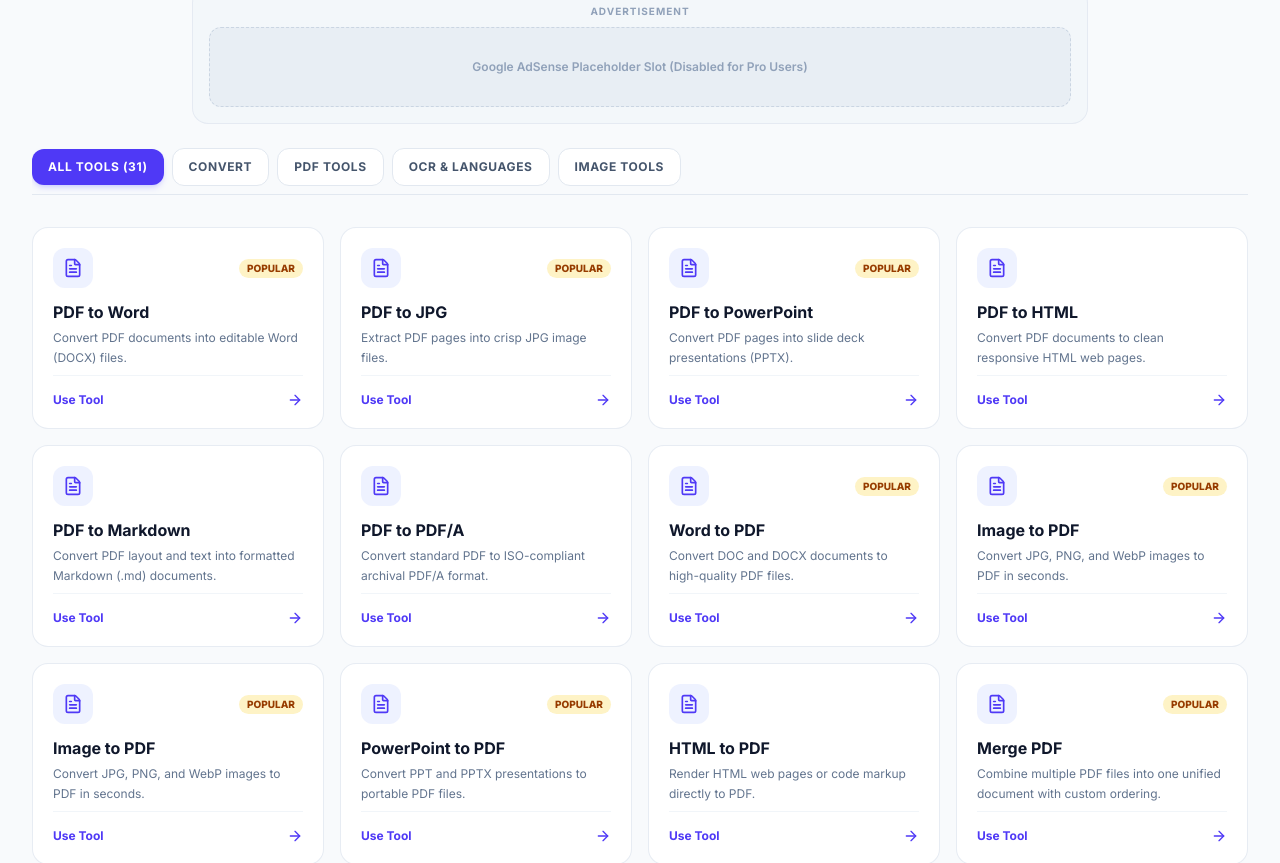
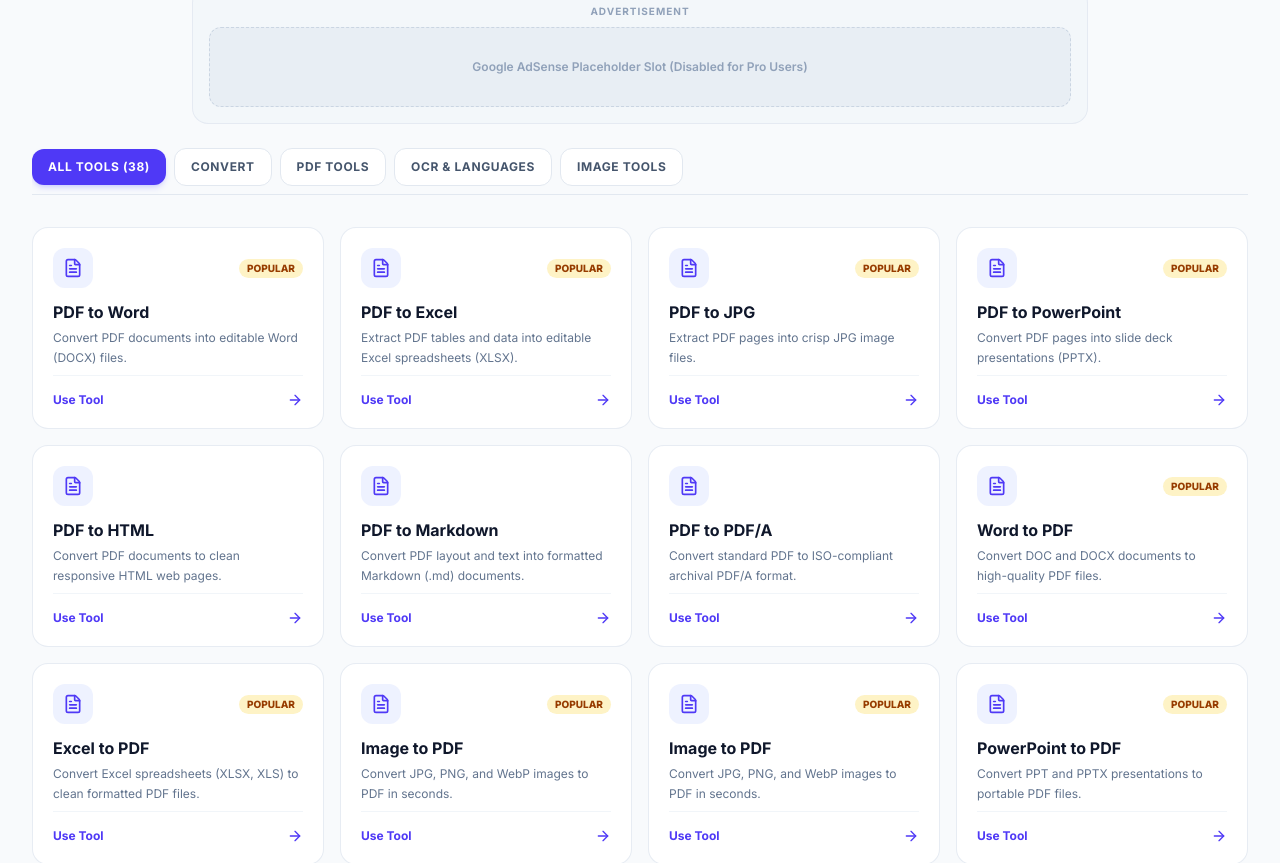
Before and after one commit to subiff270-cmd/Docflow, a Next.js app in the folder frontend/: page / in a window 1280 px wide. Shown: the part 801-1664 px from the top of the page. Built offline with nearby package versions, Linux system fonts and the light colour scheme; no server answers.

Commit message:
feat: upgrade PDF to Excel, Excel to PDF, and comprehensive document conversion engines with full tool registry

```diff
--- a/frontend/src/components/Navbar.tsx
+++ b/frontend/src/components/Navbar.tsx
@@ -92,13 +92,19 @@
               {activeDropdown === "convert" && (
                 <div className="absolute top-full left-0 w-64 bg-white/95 backdrop-blur-xl rounded-2xl shadow-2xl shadow-indigo-500/5 border border-indigo-100/50 p-3 space-y-1 z-50 animate-in fade-in">
                   <div className="text-[10px] font-bold text-slate-400 uppercase tracking-wider px-3 py-1">CONVERT TO PDF</div>
-                  <Link href="/word-to-pdf" className="block px-3 py-2 text-xs font-semibold text-slate-700 hover:bg-indigo-50 hover:text-indigo-600 rounded-lg">Word to PDF</Link>
-                  <Link href="/jpg-to-pdf" className="block px-3 py-2 text-xs font-semibold text-slate-700 hover:bg-indigo-50 hover:text-indigo-600 rounded-lg">Image to PDF</Link>
-                  <Link href="/ppt-to-pdf" className="block px-3 py-2 text-xs font-semibold text-slate-700 hover:bg-indigo-50 hover:text-indigo-600 rounded-lg">PowerPoint to PDF</Link>
+                  <Link href="/word-to-pdf" className="block px-3 py-1.5 text-xs font-semibold text-slate-700 hover:bg-indigo-50 hover:text-indigo-600 rounded-lg">Word to PDF</Link>
+                  <Link href="/excel-to-pdf" className="block px-3 py-1.5 text-xs font-semibold text-slate-700 hover:bg-indigo-50 hover:text-indigo-600 rounded-lg">Excel to PDF</Link>
+                  <Link href="/jpg-to-pdf" className="block px-3 py-1.5 text-xs font-semibold text-slate-700 hover:bg-indigo-50 hover:text-indigo-600 rounded-lg">Image to PDF</Link>
+                  <Link href="/ppt-to-pdf" className="block px-3 py-1.5 text-xs font-semibold text-slate-700 hover:bg-indigo-50 hover:text-indigo-600 rounded-lg">PowerPoint to PDF</Link>
+                  <Link href="/html-to-pdf" className="block px-3 py-1.5 text-xs font-semibold text-slate-700 hover:bg-indigo-50 hover:text-indigo-600 rounded-lg">HTML to PDF</Link>
                   <div className="text-[10px] font-bold text-slate-400 uppercase tracking-wider px-3 py-1 pt-2 border-t border-slate-100">CONVERT FROM PDF</div>
-                  <Link href="/pdf-to-word" className="block px-3 py-2 text-xs font-semibold text-slate-700 hover:bg-indigo-50 hover:text-indigo-600 rounded-lg">PDF to Word</Link>
-                  <Link href="/pdf-to-jpg" className="block px-3 py-2 text-xs font-semibold text-slate-700 hover:bg-indigo-50 hover:text-indigo-600 rounded-lg">PDF to JPG</Link>
-                  <Link href="/pdf-to-ppt" className="block px-3 py-2 text-xs font-semibold text-slate-700 hover:bg-indigo-50 hover:text-indigo-600 rounded-lg">PDF to PowerPoint</Link>
+                  <Link href="/pdf-to-word" className="block px-3 py-1.5 text-xs font-semibold text-slate-700 hover:bg-indigo-50 hover:text-indigo-600 rounded-lg">PDF to Word</Link>
+                  <Link href="/pdf-to-excel" className="block px-3 py-1.5 text-xs font-semibold text-slate-700 hover:bg-indigo-50 hover:text-indigo-600 rounded-lg">PDF to Excel</Link>
+                  <Link href="/pdf-to-jpg" className="block px-3 py-1.5 text-xs font-semibold text-slate-700 hover:bg-indigo-50 hover:text-indigo-600 rounded-lg">PDF to JPG</Link>
+                  <Link href="/pdf-to-ppt" className="block px-3 py-1.5 text-xs font-semibold text-slate-700 hover:bg-indigo-50 hover:text-indigo-600 rounded-lg">PDF to PowerPoint</Link>
+                  <Link href="/pdf-to-html" className="block px-3 py-1.5 text-xs font-semibold text-slate-700 hover:bg-indigo-50 hover:text-indigo-600 rounded-lg">PDF to HTML</Link>
+                  <Link href="/pdf-to-markdown" className="block px-3 py-1.5 text-xs font-semibold text-slate-700 hover:bg-indigo-50 hover:text-indigo-600 rounded-lg">PDF to Markdown</Link>
+                  <Link href="/pdf-to-pdfa" className="block px-3 py-1.5 text-xs font-semibold text-slate-700 hover:bg-indigo-50 hover:text-indigo-600 rounded-lg">PDF to PDF/A</Link>
                 </div>
               )}
             </div>
@@ -114,30 +120,40 @@
               </button>
               {activeDropdown === "pdf" && (
                 <div className="absolute top-full left-0 w-64 bg-white/95 backdrop-blur-xl rounded-2xl shadow-2xl shadow-indigo-500/5 border border-indigo-100/50 p-3 space-y-1 z-50 animate-in fade-in">
-                  <Link href="/merge-pdf" className="block px-3 py-2 text-xs font-semibold text-slate-700 hover:bg-indigo-50 hover:text-indigo-600 rounded-lg">Merge PDF</Link>
-                  <Link href="/split-pdf" className="block px-3 py-2 text-xs font-semibold text-slate-700 hover:bg-indigo-50 hover:text-indigo-600 rounded-lg">Split PDF</Link>
-                  <Link href="/compress-pdf" className="block px-3 py-2 text-xs font-semibold text-slate-700 hover:bg-indigo-50 hover:text-indigo-600 rounded-lg">Compress PDF</Link>
-                  <Link href="/organize-pdf" className="block px-3 py-2 text-xs font-semibold text-slate-700 hover:bg-indigo-50 hover:text-indigo-600 rounded-lg">Organize PDF</Link>
-                  <Link href="/protect-pdf" className="block px-3 py-2 text-xs font-semibold text-slate-700 hover:bg-indigo-50 hover:text-indigo-600 rounded-lg">Protect PDF</Link>
-                  <Link href="/sign-pdf" className="block px-3 py-2 text-xs font-semibold text-slate-700 hover:bg-indigo-50 hover:text-indigo-600 rounded-lg">Sign PDF</Link>
-                  <Link href="/redact-pdf" className="block px-3 py-2 text-xs font-semibold text-slate-700 hover:bg-indigo-50 hover:text-indigo-600 rounded-lg">Redact PDF</Link>
+                  <Link href="/merge-pdf" className="block px-3 py-1.5 text-xs font-semibold text-slate-700 hover:bg-indigo-50 hover:text-indigo-600 rounded-lg">Merge PDF</Link>
+                  <Link href="/split-pdf" className="block px-3 py-1.5 text-xs font-semibold text-slate-700 hover:bg-indigo-50 hover:text-indigo-600 rounded-lg">Split PDF</Link>
+                  <Link href="/compress-pdf" className="block px-3 py-1.5 text-xs font-semibold text-slate-700 hover:bg-indigo-50 hover:text-indigo-600 rounded-lg">Compress PDF</Link>
+                  <Link href="/organize-pdf" className="block px-3 py-1.5 text-xs font-semibold text-slate-700 hover:bg-indigo-50 hover:text-indigo-600 rounded-lg">Organize PDF</Link>
+                  <Link href="/repair-pdf" className="block px-3 py-1.5 text-xs font-semibold text-slate-700 hover:bg-indigo-50 hover:text-indigo-600 rounded-lg">Repair PDF</Link>
+                  <Link href="/rotate-pdf" className="block px-3 py-1.5 text-xs font-semibold text-slate-700 hover:bg-indigo-50 hover:text-indigo-600 rounded-lg">Rotate PDF</Link>
+                  <Link href="/add-page-numbers" className="block px-3 py-1.5 text-xs font-semibold text-slate-700 hover:bg-indigo-50 hover:text-indigo-600 rounded-lg">Add Page Numbers</Link>
+                  <Link href="/add-watermark" className="block px-3 py-1.5 text-xs font-semibold text-slate-700 hover:bg-indigo-50 hover:text-indigo-600 rounded-lg">Add Watermark</Link>
+                  <Link href="/crop-pdf" className="block px-3 py-1.5 text-xs font-semibold text-slate-700 hover:bg-indigo-50 hover:text-indigo-600 rounded-lg">Crop PDF</Link>
+                  <Link href="/protect-pdf" className="block px-3 py-1.5 text-xs font-semibold text-slate-700 hover:bg-indigo-50 hover:text-indigo-600 rounded-lg">Protect PDF</Link>
+                  <Link href="/unlock-pdf" className="block px-3 py-1.5 text-xs font-semibold text-slate-700 hover:bg-indigo-50 hover:text-indigo-600 rounded-lg">Unlock PDF</Link>
+                  <Link href="/sign-pdf" className="block px-3 py-1.5 text-xs font-semibold text-slate-700 hover:bg-indigo-50 hover:text-indigo-600 rounded-lg">Sign PDF</Link>
+                  <Link href="/redact-pdf" className="block px-3 py-1.5 text-xs font-semibold text-slate-700 hover:bg-indigo-50 hover:text-indigo-600 rounded-lg">Redact PDF</Link>
+                  <Link href="/compare-pdf" className="block px-3 py-1.5 text-xs font-semibold text-slate-700 hover:bg-indigo-50 hover:text-indigo-600 rounded-lg">Compare PDF</Link>
                 </div>
               )}
             </div>
 
-            {/* OCR Tools Dropdown */}
+            {/* AI & OCR Tools Dropdown */}
             <div className="relative group" onMouseLeave={() => setActiveDropdown(null)}>
               <button
                 onMouseEnter={() => setActiveDropdown("ocr")}
                 className="px-3.5 py-2 rounded-lg hover:text-indigo-600 flex items-center gap-1 transition"
               >
-                OCR Tools
+                AI & OCR
                 <ChevronDown className="w-4 h-4 text-slate-400" />
               </button>
               {activeDropdown === "ocr" && (
                 <div className="absolute top-full left-0 w-64 bg-white/95 backdrop-blur-xl rounded-2xl shadow-2xl shadow-indigo-500/5 border border-indigo-100/50 p-3 space-y-1 z-50 animate-in fade-in">
-                  <Link href="/ocr-pdf" className="block px-3 py-2 text-xs font-semibold text-slate-700 hover:bg-indigo-50 hover:text-indigo-600 rounded-lg">OCR PDF</Link>
-                  <Link href="/image-to-text" className="block px-3 py-2 text-xs font-semibold text-slate-700 hover:bg-indigo-50 hover:text-indigo-600 rounded-lg">Image to Text</Link>
+                  <Link href="/ocr-pdf" className="block px-3 py-1.5 text-xs font-semibold text-slate-700 hover:bg-indigo-50 hover:text-indigo-600 rounded-lg">OCR PDF</Link>
+                  <Link href="/image-to-text" className="block px-3 py-1.5 text-xs font-semibold text-slate-700 hover:bg-indigo-50 hover:text-indigo-600 rounded-lg">Image to Text</Link>
+                  <Link href="/ai-pdf-summarizer" className="block px-3 py-1.5 text-xs font-semibold text-slate-700 hover:bg-indigo-50 hover:text-indigo-600 rounded-lg">AI PDF Summarizer</Link>
+                  <Link href="/translate-pdf" className="block px-3 py-1.5 text-xs font-semibold text-slate-700 hover:bg-indigo-50 hover:text-indigo-600 rounded-lg">Translate PDF</Link>
+                  <Link href="/voice-to-document" className="block px-3 py-1.5 text-xs font-semibold text-slate-700 hover:bg-indigo-50 hover:text-indigo-600 rounded-lg">Voice to Document</Link>
                 </div>
               )}
             </div>
@@ -326,13 +342,20 @@
               </button>
               {mobileExpanded === "convert" && (
                 <div className="pl-4 space-y-0.5 pb-2 animate-in">
-                  <Link href="/word-to-pdf" onClick={closeMobile} className="block px-4 py-2 text-xs font-semibold text-slate-600 hover:text-indigo-600 rounded-lg">Word to PDF</Link>
-                  <Link href="/jpg-to-pdf" onClick={closeMobile} className="block px-4 py-2 text-xs font-semibold text-slate-600 hover:text-indigo-600 rounded-lg">Image to PDF</Link>
-                  <Link href="/ppt-to-pdf" onClick={closeMobile} className="block px-4 py-2 text-xs font-semibold text-slate-600 hover:text-indigo-600 rounded-lg">PowerPoint to PDF</Link>
-                  <div className="border-t border-slate-100 mx-4 my-1" />
-                  <Link href="/pdf-to-word" onClick={closeMobile} className="block px-4 py-2 text-xs font-semibold text-slate-600 hover:text-indigo-600 rounded-lg">PDF to Word</Link>
-                  <Link href="/pdf-to-jpg" onClick={closeMobile} className="block px-4 py-2 text-xs font-semibold text-slate-600 hover:text-indigo-600 rounded-lg">PDF to JPG</Link>
-                  <Link href="/pdf-to-ppt" onClick={closeMobile} className="block px-4 py-2 text-xs font-semibold text-slate-600 hover:text-indigo-600 rounded-lg">PDF to PowerPoint</Link>
+                  <div className="text-[10px] font-bold text-slate-400 uppercase tracking-wider px-4 py-1">CONVERT TO PDF</div>
+                  <Link href="/word-to-pdf" onClick={closeMobile} className="block px-4 py-1.5 text-xs font-semibold text-slate-600 hover:text-indigo-600 rounded-lg">Word to PDF</Link>
+                  <Link href="/excel-to-pdf" onClick={closeMobile} className="block px-4 py-1.5 text-xs font-semibold text-slate-600 hover:text-indigo-600 rounded-lg">Excel to PDF</Link>
+                  <Link href="/jpg-to-pdf" onClick={closeMobile} className="block px-4 py-1.5 text-xs font-semibold text-slate-600 hover:text-indigo-600 rounded-lg">Image to PDF</Link>
+                  <Link href="/ppt-to-pdf" onClick={closeMobile} className="block px-4 py-1.5 text-xs font-semibold text-slate-600 hover:text-indigo-600 rounded-lg">PowerPoint to PDF</Link>
+                  <Link href="/html-to-pdf" onClick={closeMobile} className="block px-4 py-1.5 text-xs font-semibold text-slate-600 hover:text-indigo-600 rounded-lg">HTML to PDF</Link>
+                  <div className="text-[10px] font-bold text-slate-400 uppercase tracking-wider px-4 py-1 pt-2 border-t border-slate-100">CONVERT FROM PDF</div>
+                  <Link href="/pdf-to-word" onClick={closeMobile} className="block px-4 py-1.5 text-xs font-semibold text-slate-600 hover:text-indigo-600 rounded-lg">PDF to Word</Link>
+                  <Link href="/pdf-to-excel" onClick={closeMobile} className="block px-4 py-1.5 text-xs font-semibold text-slate-600 hover:text-indigo-600 rounded-lg">PDF to Excel</Link>
+                  <Link href="/pdf-to-jpg" onClick={closeMobile} className="block px-4 py-1.5 text-xs font-semibold text-slate-600 hover:text-indigo-600 rounded-lg">PDF to JPG</Link>
+                  <Link href="/pdf-to-ppt" onClick={closeMobile} className="block px-4 py-1.5 text-xs font-semibold text-slate-600 hover:text-indigo-600 rounded-lg">PDF to PowerPoint</Link>
+                  <Link href="/pdf-to-html" onClick={closeMobile} className="block px-4 py-1.5 text-xs font-semibold text-slate-600 hover:text-indigo-600 rounded-lg">PDF to HTML</Link>
+                  <Link href="/pdf-to-markdown" onClick={closeMobile} className="block px-4 py-1.5 text-xs font-semibold text-slate-600 hover:text-indigo-600 rounded-lg">PDF to Markdown</Link>
+                  <Link href="/pdf-to-pdfa" onClick={closeMobile} className="block px-4 py-1.5 text-xs font-semibold text-slate-600 hover:text-indigo-600 rounded-lg">PDF to PDF/A</Link>
                 </div>
               )}
             </div>
@@ -349,31 +372,41 @@
               </button>
               {mobileExpanded === "pdf" && (
                 <div className="pl-4 space-y-0.5 pb-2 animate-in">
-                  <Link href="/merge-pdf" onClick={closeMobile} className="block px-4 py-2 text-xs font-semibold text-slate-600 hover:text-indigo-600 rounded-lg">Merge PDF</Link>
-                  <Link href="/split-pdf" onClick={closeMobile} className="block px-4 py-2 text-xs font-semibold text-slate-600 hover:text-indigo-600 rounded-lg">Split PDF</Link>
-                  <Link href="/compress-pdf" onClick={closeMobile} className="block px-4 py-2 text-xs font-semibold text-slate-600 hover:text-indigo-600 rounded-lg">Compress PDF</Link>
-                  <Link href="/organize-pdf" onClick={closeMobile} className="block px-4 py-2 text-xs font-semibold text-slate-600 hover:text-indigo-600 rounded-lg">Organize PDF</Link>
-                  <Link href="/protect-pdf" onClick={closeMobile} className="block px-4 py-2 text-xs font-semibold text-slate-600 hover:text-indigo-600 rounded-lg">Protect PDF</Link>
-                  <Link href="/sign-pdf" onClick={closeMobile} className="block px-4 py-2 text-xs font-semibold text-slate-600 hover:text-indigo-600 rounded-lg">Sign PDF</Link>
-                  <Link href="/redact-pdf" onClick={closeMobile} className="block px-4 py-2 text-xs font-semibold text-slate-600 hover:text-indigo-600 rounded-lg">Redact PDF</Link>
+                  <Link href="/merge-pdf" onClick={closeMobile} className="block px-4 py-1.5 text-xs font-semibold text-slate-600 hover:text-indigo-600 rounded-lg">Merge PDF</Link>
+                  <Link href="/split-pdf" onClick={closeMobile} className="block px-4 py-1.5 text-xs font-semibold text-slate-600 hover:text-indigo-600 rounded-lg">Split PDF</Link>
+                  <Link href="/compress-pdf" onClick={closeMobile} className="block px-4 py-1.5 text-xs font-semibold text-slate-600 hover:text-indigo-600 rounded-lg">Compress PDF</Link>
+                  <Link href="/organize-pdf" onClick={closeMobile} className="block px-4 py-1.5 text-xs font-semibold text-slate-600 hover:text-indigo-600 rounded-lg">Organize PDF</Link>
+                  <Link href="/repair-pdf" onClick={closeMobile} className="block px-4 py-1.5 text-xs font-semibold text-slate-600 hover:text-indigo-600 rounded-lg">Repair PDF</Link>
+                  <Link href="/rotate-pdf" onClick={closeMobile} className="block px-4 py-1.5 text-xs font-semibold text-slate-600 hover:text-indigo-600 rounded-lg">Rotate PDF</Link>
+                  <Link href="/add-page-numbers" onClick={closeMobile} className="block px-4 py-1.5 text-xs font-semibold text-slate-600 hover:text-indigo-600 rounded-lg">Add Page Numbers</Link>
+                  <Link href="/add-watermark" onClick={closeMobile} className="block px-4 py-1.5 text-xs font-semibold text-slate-600 hover:text-indigo-600 rounded-lg">Add Watermark</Link>
+                  <Link href="/crop-pdf" onClick={closeMobile} className="block px-4 py-1.5 text-xs font-semibold text-slate-600 hover:text-indigo-600 rounded-lg">Crop PDF</Link>
+                  <Link href="/protect-pdf" onClick={closeMobile} className="block px-4 py-1.5 text-xs font-semibold text-slate-600 hover:text-indigo-600 rounded-lg">Protect PDF</Link>
+                  <Link href="/unlock-pdf" onClick={closeMobile} className="block px-4 py-1.5 text-xs font-semibold text-slate-600 hover:text-indigo-600 rounded-lg">Unlock PDF</Link>
+                  <Link href="/sign-pdf" onClick={closeMobile} className="block px-4 py-1.5 text-xs font-semibold text-slate-600 hover:text-indigo-600 rounded-lg">Sign PDF</Link>
+                  <Link href="/redact-pdf" onClick={closeMobile} className="block px-4 py-1.5 text-xs font-semibold text-slate-600 hover:text-indigo-600 rounded-lg">Redact PDF</Link>
+                  <Link href="/compare-pdf" onClick={closeMobile} className="block px-4 py-1.5 text-xs font-semibold text-slate-600 hover:text-indigo-600 rounded-lg">Compare PDF</Link>
                 </div>
               )}
             </div>
 
-            {/* OCR Tools Section */}
+            {/* AI & OCR Tools Section */}
             <div>
               <button
                 type="button"
                 onClick={() => toggleMobileSection("ocr")}
                 className="w-full flex items-center justify-between px-4 py-3 text-sm font-bold text-slate-900 hover:bg-indigo-50 rounded-xl transition"
               >
-                OCR Tools
+                AI & OCR Tools
                 <ChevronDown className={`w-4 h-4 text-slate-400 transition-transform ${mobileExpanded === "ocr" ? "rotate-180" : ""}`} />
               </button>
               {mobileExpanded === "ocr" && (
                 <div className="pl-4 space-y-0.5 pb-2 animate-in">
-                  <Link href="/ocr-pdf" onClick={closeMobile} className="block px-4 py-2 text-xs font-semibold text-slate-600 hover:text-indigo-600 rounded-lg">OCR PDF</Link>
-                  <Link href="/image-to-text" onClick={closeMobile} className="block px-4 py-2 text-xs font-semibold text-slate-600 hover:text-indigo-600 rounded-lg">Image to Text</Link>
+                  <Link href="/ocr-pdf" onClick={closeMobile} className="block px-4 py-1.5 text-xs font-semibold text-slate-600 hover:text-indigo-600 rounded-lg">OCR PDF</Link>
+                  <Link href="/image-to-text" onClick={closeMobile} className="block px-4 py-1.5 text-xs font-semibold text-slate-600 hover:text-indigo-600 rounded-lg">Image to Text</Link>
+                  <Link href="/ai-pdf-summarizer" onClick={closeMobile} className="block px-4 py-1.5 text-xs font-semibold text-slate-600 hover:text-indigo-600 rounded-lg">AI PDF Summarizer</Link>
+                  <Link href="/translate-pdf" onClick={closeMobile} className="block px-4 py-1.5 text-xs font-semibold text-slate-600 hover:text-indigo-600 rounded-lg">Translate PDF</Link>
+                  <Link href="/voice-to-document" onClick={closeMobile} className="block px-4 py-1.5 text-xs font-semibold text-slate-600 hover:text-indigo-600 rounded-lg">Voice to Document</Link>
                 </div>
               )}
             </div>
--- a/frontend/src/lib/toolsData.ts
+++ b/frontend/src/lib/toolsData.ts
@@ -19,6 +19,7 @@
   "EDIT PDF",
   "PDF SECURITY",
   "OCR TOOLS",
+  "AI TOOLS",
   "IMAGE TOOLS"
 ] as const;
 
@@ -37,6 +38,18 @@
     popular: true,
   },
   {
+    id: "pdf-to-excel",
+    name: "PDF to Excel",
+    category: "CONVERT FROM PDF",
+    description: "Extract PDF tables and data into editable Excel spreadsheets (XLSX).",
+    iconName: "FileSpreadsheet",
+    href: "/pdf-to-excel",
+    endpoint: "pdf-to-excel",
+    accept: ".pdf",
+    multiple: false,
+    popular: true,
+  },
+  {
     id: "pdf-to-jpg",
     name: "PDF to JPG",
     category: "CONVERT FROM PDF",
@@ -48,7 +61,6 @@
     multiple: false,
     popular: true,
   },
-
   {
     id: "pdf-to-ppt",
     name: "PDF to PowerPoint",
@@ -109,6 +121,18 @@
     popular: true,
   },
   {
+    id: "excel-to-pdf",
+    name: "Excel to PDF",
+    category: "CONVERT TO PDF",
+    description: "Convert Excel spreadsheets (XLSX, XLS) to clean formatted PDF files.",
+    iconName: "FileSpreadsheet",
+    href: "/excel-to-pdf",
+    endpoint: "excel-to-pdf",
+    accept: ".xlsx,.xls",
+    multiple: false,
+    popular: true,
+  },
+  {
     id: "jpg-to-pdf",
     name: "Image to PDF",
     category: "CONVERT TO PDF",
@@ -144,7 +168,6 @@
     multiple: false,
     popular: true,
   },
-
   {
     id: "html-to-pdf",
     name: "HTML to PDF",
@@ -239,6 +262,17 @@
     accept: ".pdf",
     multiple: false,
     popular: true,
+  },
+  {
+    id: "repair-pdf",
+    name: "Repair PDF",
+    category: "OPTIMIZE PDF",
+    description: "Fix corrupted, damaged, or unreadable PDF files.",
+    iconName: "Sparkles",
+    href: "/repair-pdf",
+    endpoint: "repair-pdf",
+    accept: ".pdf",
+    multiple: false,
   },
   {
     id: "ocr-pdf",
@@ -348,7 +382,17 @@
     multiple: false,
     popular: true,
   },
-
+  {
+    id: "compare-pdf",
+    name: "Compare PDF",
+    category: "PDF SECURITY",
+    description: "Compare two PDF documents side-by-side and highlight differences.",
+    iconName: "Scissors",
+    href: "/compare-pdf",
+    endpoint: "compare-pdf",
+    accept: ".pdf",
+    multiple: true,
+  },
 
   // OCR TOOLS
   {
@@ -362,6 +406,43 @@
     accept: "image/*,.pdf,.jpg,.jpeg,.png,.webp,.bmp,.tiff",
     multiple: false,
     popular: true,
+  },
+
+  // AI TOOLS
+  {
+    id: "ai-pdf-summarizer",
+    name: "AI PDF Summarizer",
+    category: "AI TOOLS",
+    description: "Extract key insights and executive summaries from long PDFs using AI.",
+    iconName: "Sparkles",
+    href: "/ai-pdf-summarizer",
+    endpoint: "ai-pdf-summarizer",
+    accept: ".pdf",
+    multiple: false,
+    popular: true,
+  },
+  {
+    id: "translate-pdf",
+    name: "Translate PDF",
+    category: "AI TOOLS",
+    description: "Translate PDF documents to Spanish, Hindi, French, German, and 50+ languages.",
+    iconName: "Languages",
+    href: "/translate-pdf",
+    endpoint: "translate-pdf",
+    accept: ".pdf",
+    multiple: false,
+    popular: true,
+  },
+  {
+    id: "voice-to-document",
+    name: "Voice to Document",
+    category: "AI TOOLS",
+    description: "Dictate voice notes and generate structured PDF, DOCX, or TXT documents.",
+    iconName: "Mic",
+    href: "/voice-to-document",
+    endpoint: "voice-to-document",
+    accept: "audio/*",
+    multiple: false,
   },
 
   // IMAGE TOOLS
```
Also changed, not shown: frontend/src/components/ToolIcon.tsx (+13 -2 lines), 1 other file (tests, documents, lock files or other folders).
